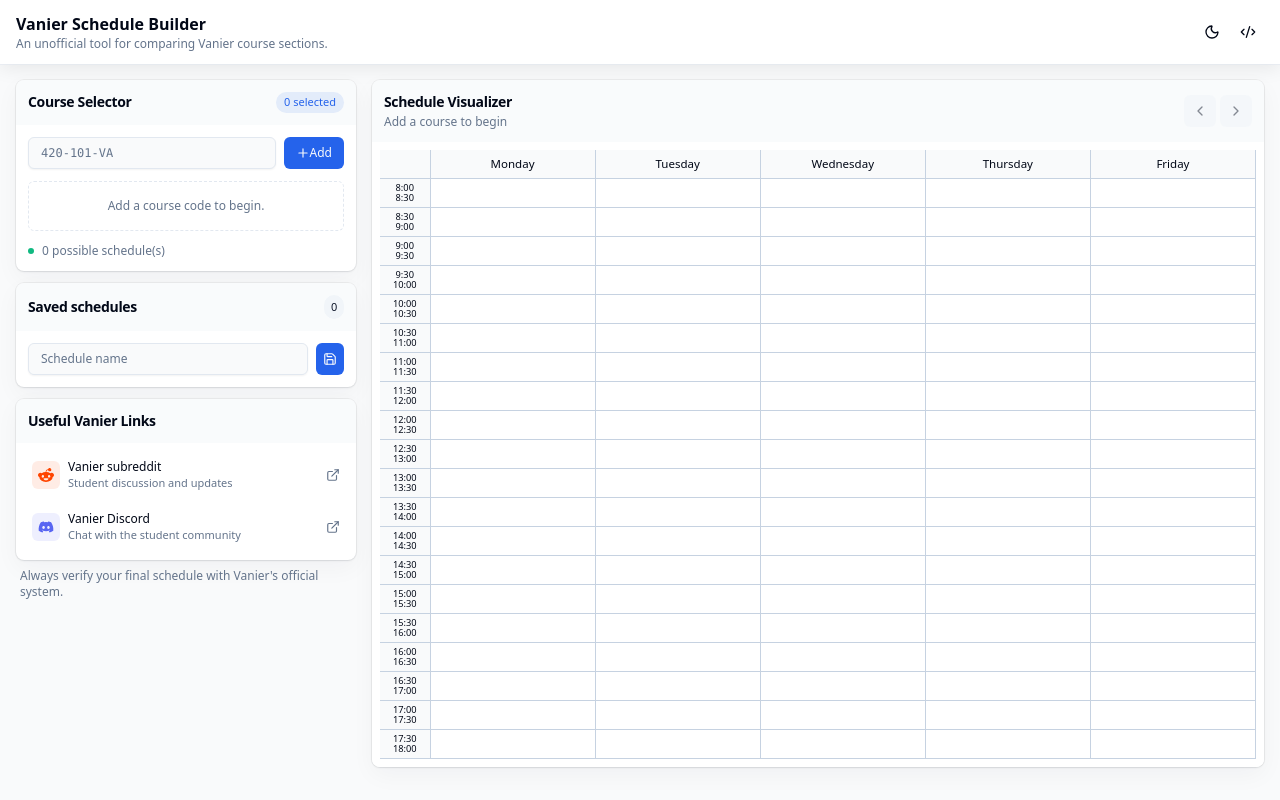
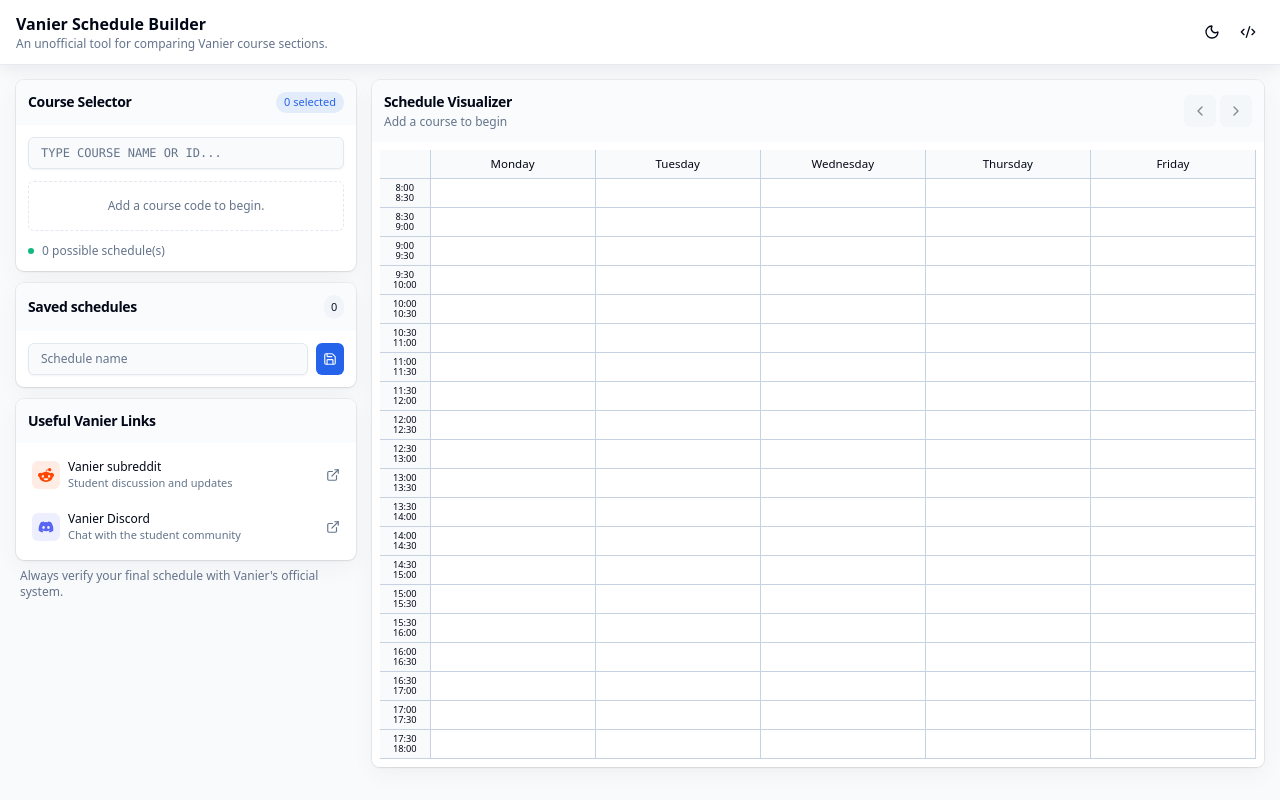
Before and after one commit to Jxl-s/vanier-schedule-maker-2, a Next.js app: page / in a window 1280 px wide. Built offline with nearby package versions, Linux system fonts and the light colour scheme.

Commit message:
autocomplete better

```diff
--- a/src/app/components/CourseAutocomplete.tsx
+++ b/src/app/components/CourseAutocomplete.tsx
@@ -15,6 +15,7 @@ interface CourseAutocompleteProps {
 	courses: CourseSuggestion[];
 	disabled?: boolean;
 	onChange: (value: string) => void;
+	onSelect: (course: CourseSuggestion) => void;
 	value: string;
 }
 
@@ -22,6 +23,7 @@ export default function CourseAutocomplete({
 	courses,
 	disabled,
 	onChange,
+	onSelect,
 	value,
 }: CourseAutocompleteProps) {
 	const listboxId = useId();
@@ -30,11 +32,9 @@ export default function CourseAutocomplete({
 	const [isFocused, setIsFocused] = useState(false);
 
 	const suggestions = useMemo(() => {
+		if (isDismissed) return [];
 		const normalizedQuery = normalizeCourseCode(value);
 		const titleQuery = value.trim().toLowerCase();
-		if (isDismissed || (normalizedQuery.length < 2 && titleQuery.length < 2)) {
-			return [];
-		}
 
 		return courses
 			.filter(
@@ -51,9 +51,9 @@ export default function CourseAutocomplete({
 	}, [courses, isDismissed, value]);
 
 	function chooseCourse(course: CourseSuggestion) {
-		onChange(course.id);
 		setIsDismissed(true);
 		setActiveIndex(-1);
+		onSelect(course);
 	}
 
 	function handleKeyDown(event: KeyboardEvent<HTMLInputElement>) {
@@ -67,9 +67,9 @@ export default function CourseAutocomplete({
 			setActiveIndex((current) =>
 				current <= 0 ? suggestions.length - 1 : current - 1,
 			);
-		} else if (event.key === "Enter" && activeIndex >= 0) {
+		} else if (event.key === "Enter") {
 			event.preventDefault();
-			chooseCourse(suggestions[activeIndex]);
+			chooseCourse(suggestions[activeIndex >= 0 ? activeIndex : 0]);
 		} else if (event.key === "Escape") {
 			setIsDismissed(true);
 			setActiveIndex(-1);
@@ -107,7 +107,7 @@ export default function CourseAutocomplete({
 					setIsDismissed(false);
 				}}
 				onKeyDown={handleKeyDown}
-				placeholder="420-101-VA"
+				placeholder="Type course name or ID..."
 				role="combobox"
 				spellCheck={false}
 				type="search"
--- a/src/app/components/ScheduleBuilder.tsx
+++ b/src/app/components/ScheduleBuilder.tsx
@@ -1,7 +1,7 @@
 "use client";
 
-import { useEffect, useMemo, useState, type FormEvent } from "react";
-import { Code2, Loader2, Plus } from "lucide-react";
+import { useEffect, useMemo, useState } from "react";
+import { Code2, Loader2 } from "lucide-react";
 import { Button } from "@/components/ui/button";
 import {
 	Card,
@@ -107,17 +107,13 @@ export default function ScheduleBuilder({
 		};
 	}, [isHydrated, selections, catalog, setCatalog]);
 
-	async function handleAddCourse(event: FormEvent<HTMLFormElement>) {
-		event.preventDefault();
-		const normalizedCode = normalizeCourseCode(courseCode);
-
-		if (!normalizedCode) {
-			setStatus({ tone: "error", message: "Enter a course code." });
-			return;
-		}
+	async function addCourse(code: string) {
+		const normalizedCode = normalizeCourseCode(code);
+		if (!normalizedCode) return;
 
 		if (selections.some((selection) => selection.course === normalizedCode)) {
 			setStatus({ tone: "error", message: normalizedCode + " is already added." });
+			setCourseCode("");
 			return;
 		}
 
@@ -255,22 +251,18 @@ export default function ScheduleBuilder({
 							</span>
 						</CardHeader>
 						<CardContent className="p-3">
-							<form className="flex gap-2" onSubmit={handleAddCourse}>
+							<div className="relative flex gap-2">
 								<CourseAutocomplete
 									courses={courseSuggestions}
 									disabled={isLoading}
 									onChange={setCourseCode}
+									onSelect={(course) => addCourse(course.id)}
 									value={courseCode}
 								/>
-								<Button className="h-8 shrink-0 px-3" disabled={isLoading} size="sm" type="submit">
-									{isLoading ? (
-										<Loader2 className="h-3.5 w-3.5 animate-spin" />
-									) : (
-										<Plus className="h-3.5 w-3.5" />
-									)}
-									Add
-								</Button>
-							</form>
+								{isLoading ? (
+									<Loader2 className="pointer-events-none absolute right-2 top-1/2 h-3.5 w-3.5 -translate-y-1/2 animate-spin text-muted-foreground" />
+								) : null}
+							</div>
 
 							{status ? (
 								<p
```
